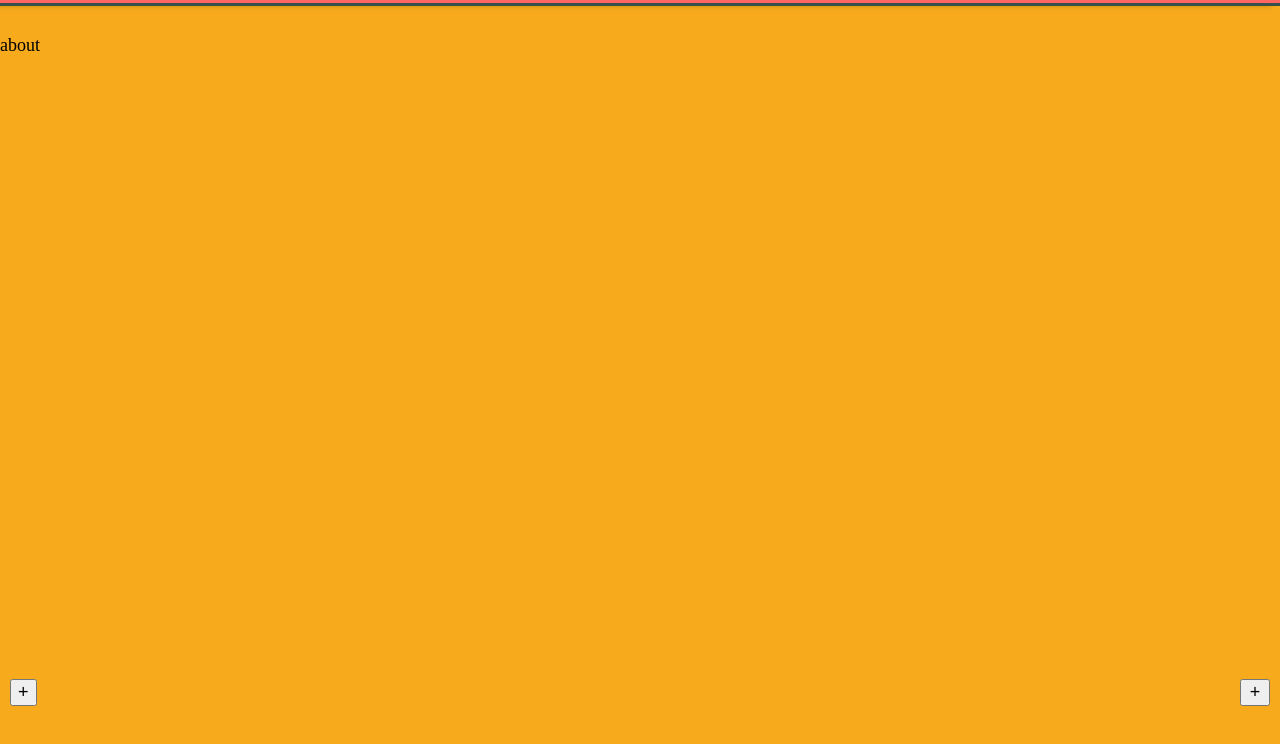
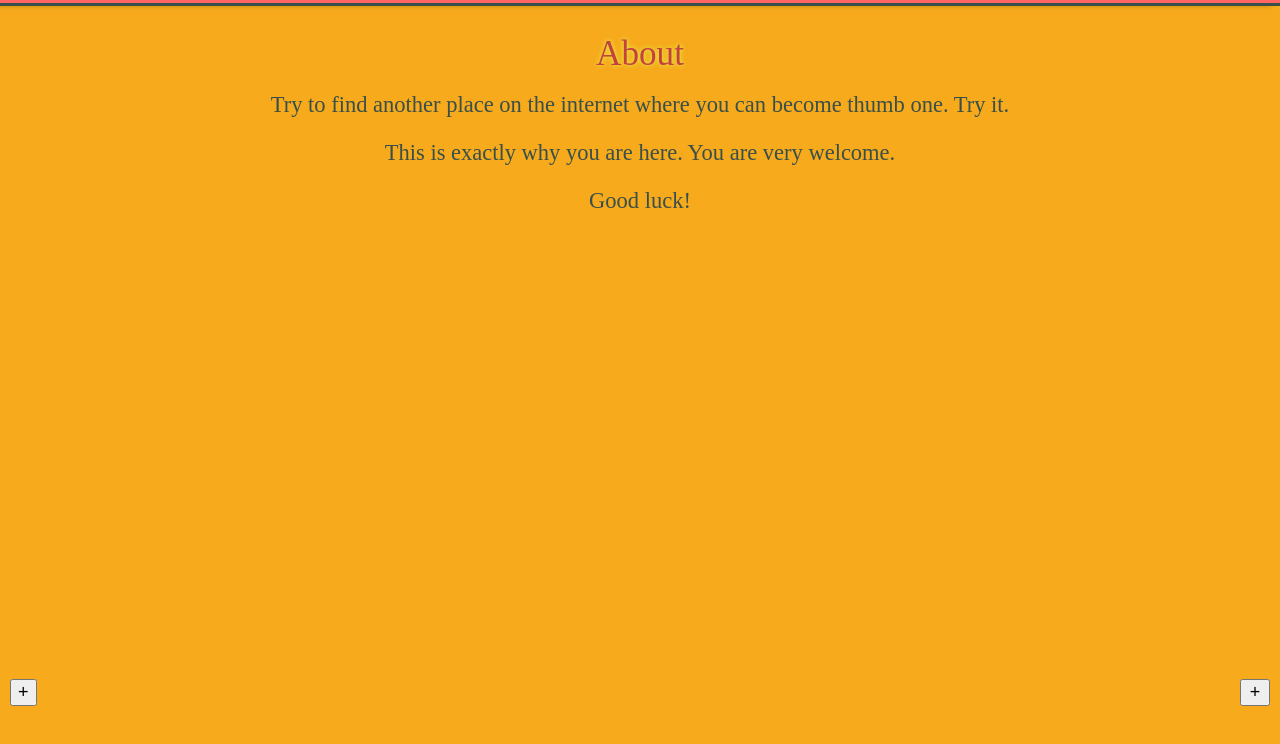
Before and after one commit to braxtonlemmon/become-thumb-one, a Gatsby site: page /about in a window 1280 px wide. Shown: the part 84-828 px from the top of the page. Built offline with nearby package versions, Linux system fonts and the light colour scheme; Gatsby itself is replaced by a stand-in of ours; a web font is replaced by a local one.

Commit message:
Add content and styling to About and Contact pages.

```diff
--- a/src/pages/about.js
+++ b/src/pages/about.js
@@ -1,12 +1,34 @@
 import React from 'react';
 import Layout from '../components/layout/layout';
 import SEO from '../components/layout/seo';
+import { PageTitle } from '../components/shared/Headings';
+import styled from 'styled-components';
+
+const Wrapper = styled.section`
+  display: flex;
+  flex-direction: column;
+  align-items: center;
+  width: 80%;
+  margin: 0 auto;
+  p {
+    text-align: center;
+    color: ${props => props.theme.colors.rawr};
+    margin-bottom: 20px;
+    font-size: ${props => props.theme.fontSizes.two};
+    line-height: ${props => props.theme.fontSizes.three};
+  }
+`;
 
 function AboutPage() {
   return (
     <Layout>
       <SEO title="About" />
-      <p>about</p>
+      <Wrapper>
+        <PageTitle>About</PageTitle>
+        <p>Try to find another place on the internet where you can become thumb one. Try it.</p>
+        <p>This is exactly why you are here. You are very welcome.</p>
+        <p>Good luck!</p>
+      </Wrapper>
     </Layout>
   )
 }
```
Also changed, not shown: src/pages/contact.js (+39 -1 lines).
